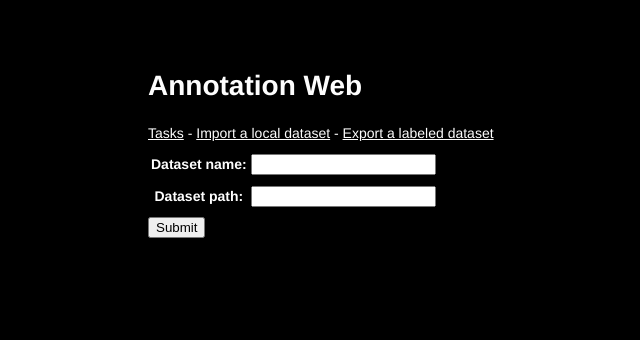
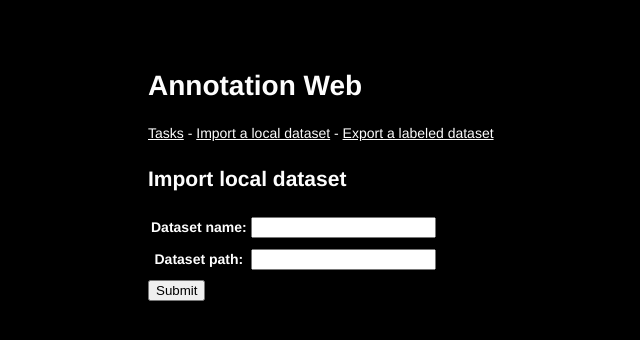
Before and after one commit to smistad/annotationweb, a Django app: page /annotation/import-local-dataset/ in a window 1280 px wide. Shown: the top 340 px of the page, without its empty margins (172-812 px from the left). Run offline with Django 3.2, Linux system fonts and the light colour scheme.

Commit message:
Added a headline

```diff
--- a/Annotation/templates/annotation/import_local_dataset.html
+++ b/Annotation/templates/annotation/import_local_dataset.html
@@ -1,6 +1,8 @@
 {% extends 'annotation/base.html' %}
 
 {% block content %}
+<h2>Import local dataset</h2>
+
 <form action="/annotation/import-local-dataset/" method="post">
     {% csrf_token %}
     <table>
```
